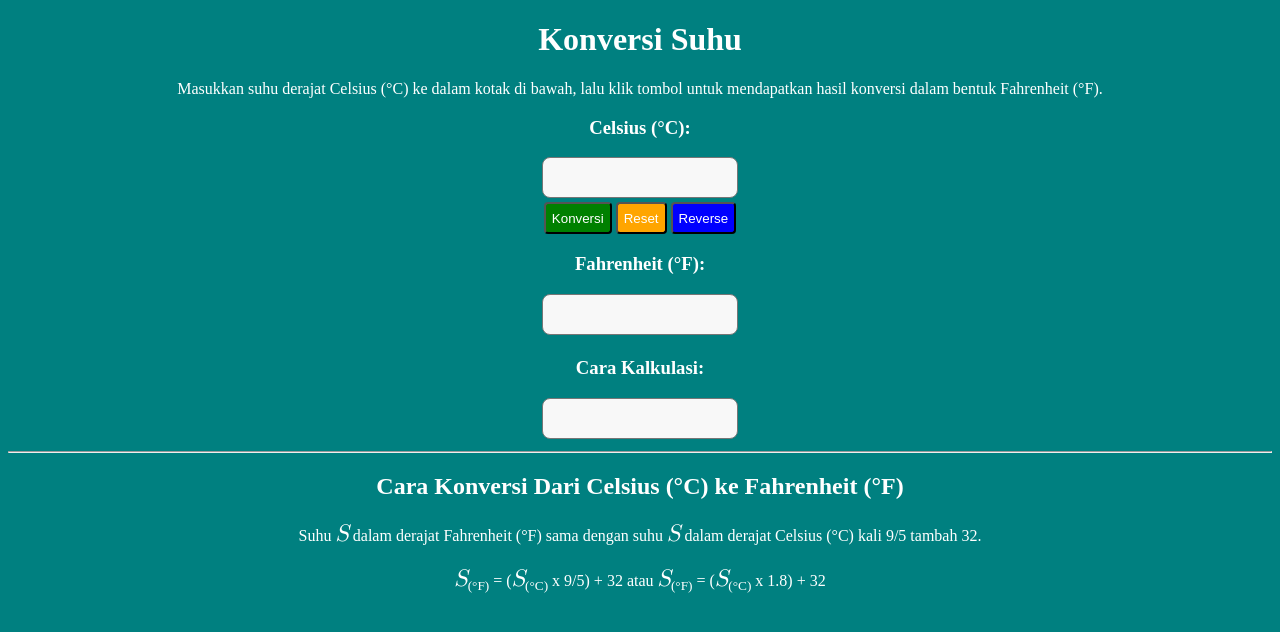
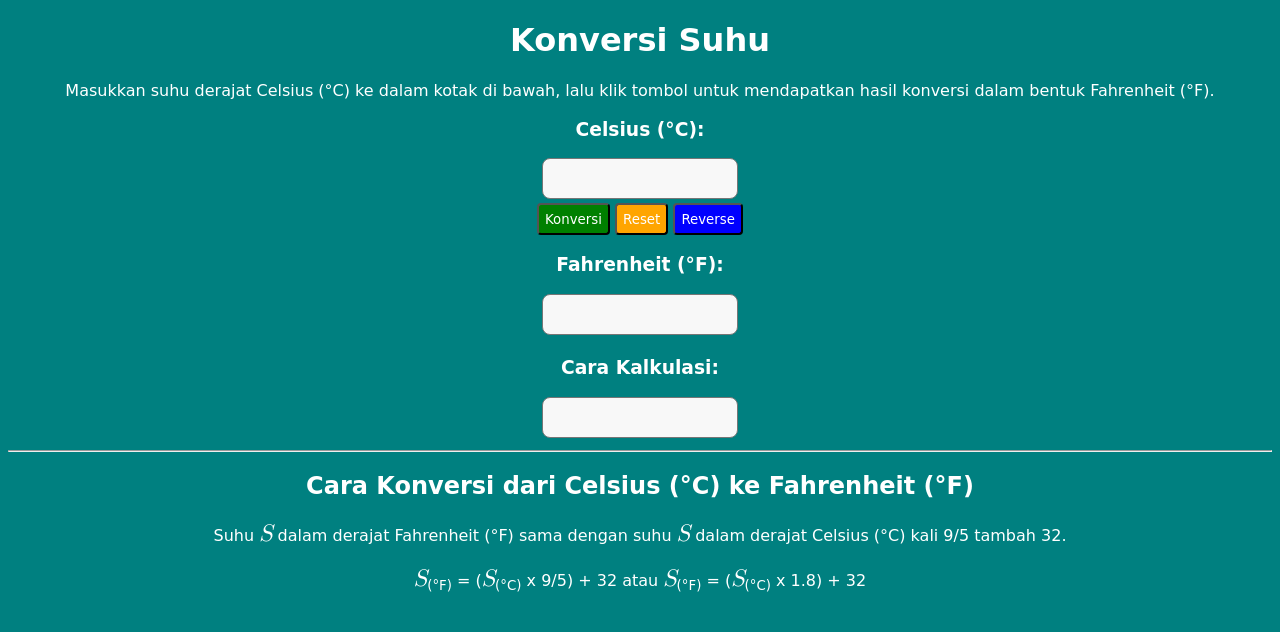
Before and after one commit to revou-fundamental-course/10-jun-24-tazkiya1, a plain HTML site: page index.html in a window 1280 px wide. Drawn offline with Linux system fonts and the light colour scheme.

Commit message:
change html + css

```diff
--- a/css/styles.css
+++ b/css/styles.css
@@ -8,23 +8,28 @@ body {
 
 h1 {
     text-align: center;
+    font-family: cursive;
 
 }
 
 p {
     text-align: center;
+    font-family: cursive;
 }
 
 .celsius-container {
     text-align: center;
+    font-family: cursive;
 }
 
 .fahrenheit-container {
     text-align: center;
+    font-family: cursive;
 }
 
 .calculate-container {
     text-align: center;
+    font-family: cursive;
 }
 
 textarea {
@@ -35,11 +40,13 @@ textarea {
     background-color: #f8f8f8;
     font-family: math;
     font-size: 18px;
+    font-family: cursive;
 }
 
 .button{
     height: 32px;
     border-radius: 4px;
+    font-family: cursive;
 }
 
 .green-color {
--- a/index.html
+++ b/index.html
@@ -59,7 +59,7 @@
          <!-- section formula/info -->
          <section class="formula-container">
             <header>
-                <h1>Cara Konversi Dari Celsius (&deg;C) ke Fahrenheit (&deg;F)</h1>
+                <h1>Cara Konversi dari Celsius (&deg;C) ke Fahrenheit (&deg;F)</h1>
             </header>
 
         <p>Suhu <span class="subject-info">S</span> dalam derajat Fahrenheit (&deg;F) sama dengan suhu <span class="subject-info">S</span> dalam derajat Celsius (&deg;C) kali 9/5 tambah 32.</p>
```
